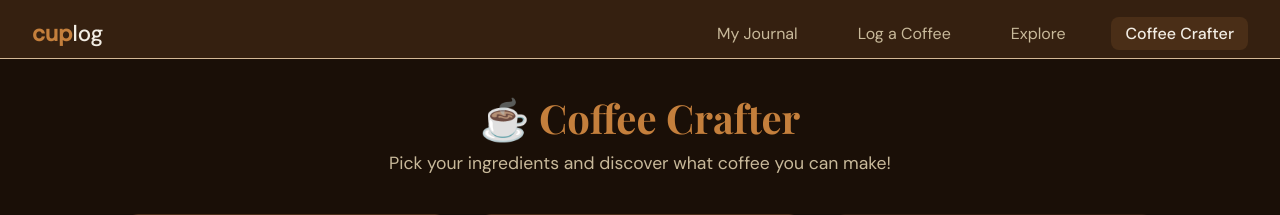
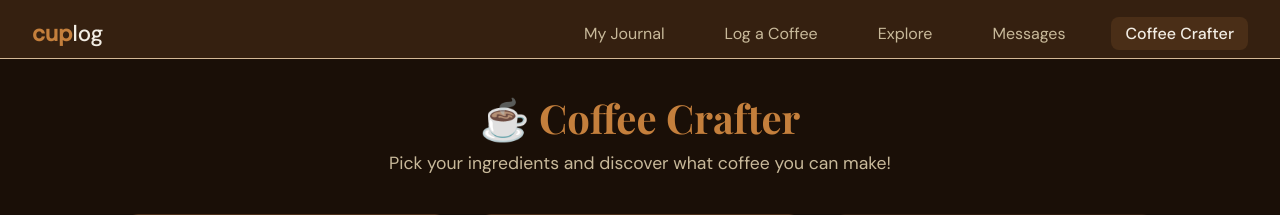
Before and after one commit to Dhruvvv1309/CITS3403_PROJECT, a Flask app: page /game in a window 1280 px wide. Shown: the top 215 px of the page. Run offline with Flask 3, Linux system fonts and the light colour scheme.

Commit message:
feat: add Messages nav link with live unread badge

```diff
--- a/app/templates/base.html
+++ b/app/templates/base.html
@@ -16,6 +16,7 @@
             <li><a href="{{ url_for('my_journal') }}" class="{{ 'active' if request.endpoint == 'my_journal' else '' }}">My Journal</a></li>
             <li><a href="{{ url_for('log_coffee') }}" class="{{ 'active' if request.endpoint == 'log_coffee' else '' }}">Log a Coffee</a></li>
             <li><a href="{{ url_for('explore') }}" class="{{ 'active' if request.endpoint == 'explore' else '' }}">Explore</a></li>
+            <li><a href="{{ url_for('messages') }}" class="{{ 'active' if request.endpoint == 'messages' else '' }}">Messages</a></li>
             <li><a href="{{ url_for('game') }}" class="{{ 'active' if request.endpoint == 'game' else '' }}">Coffee Crafter</a></li>
         </ul>
     </nav>
```
